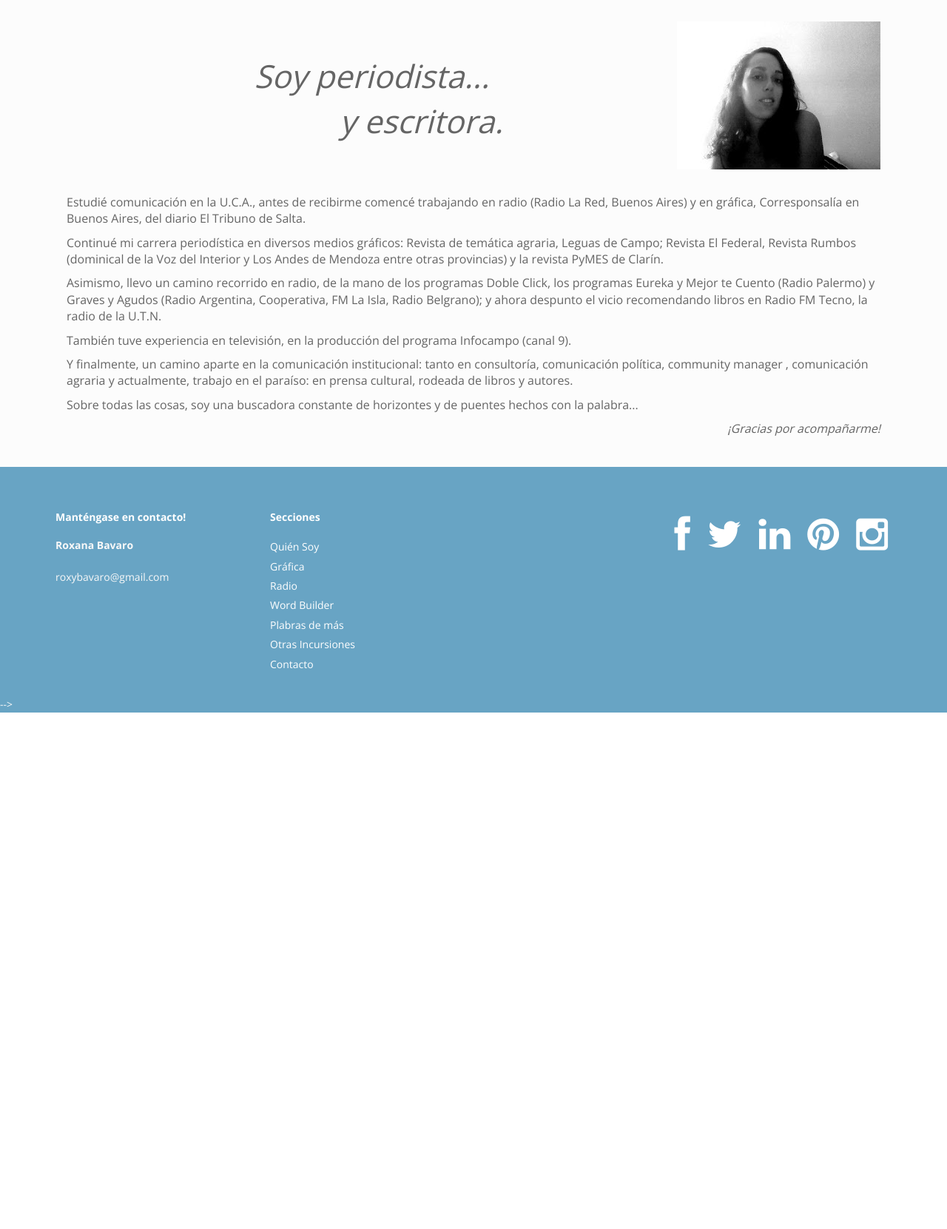
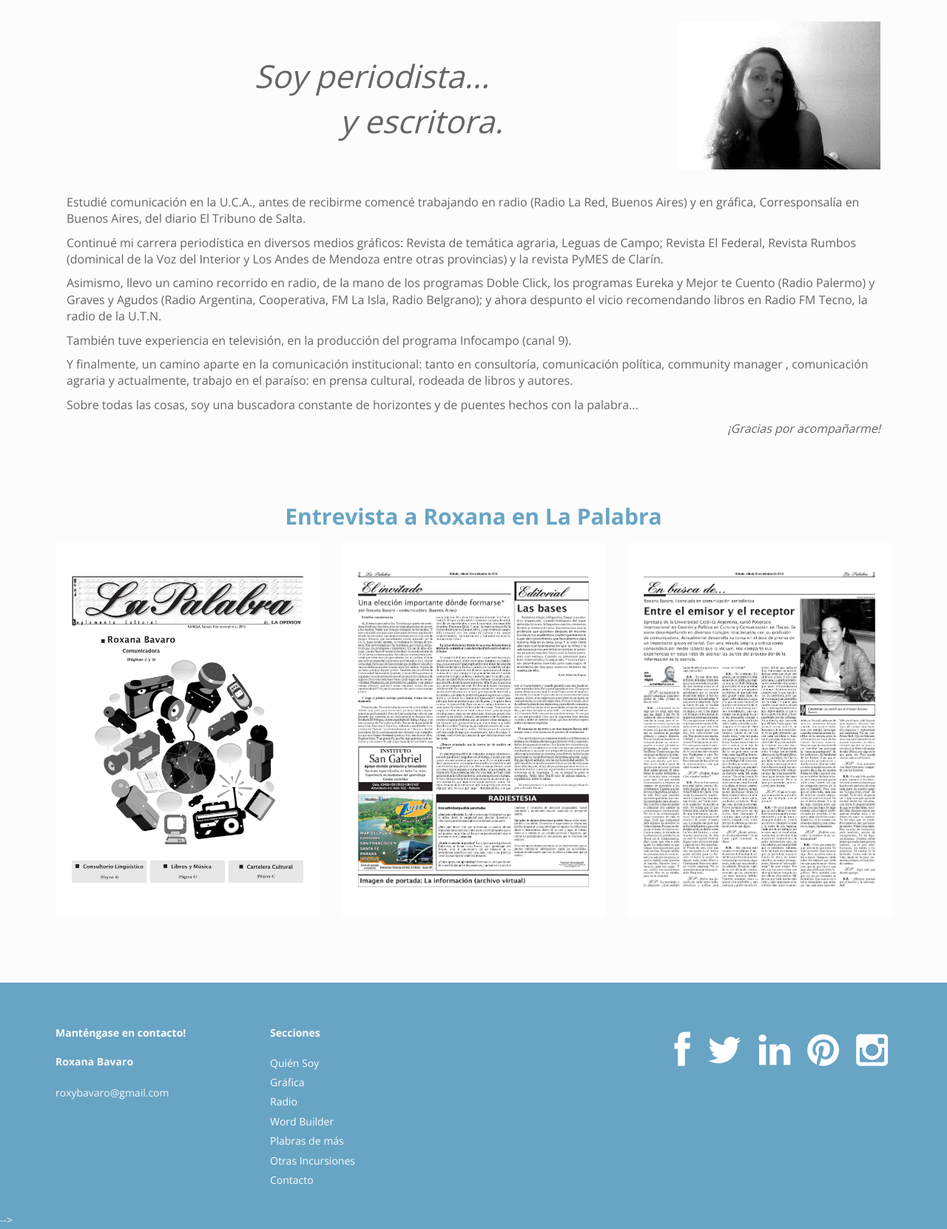
Before and after one commit to c88lopez/roxy, a PHP site: page / in a window 1280 px wide. Shown: the part 213-1874 px from the top of the page at 74% size. Before the commit the page ends 1176 px from the top, so only its background shows below. Run offline with PHP 8.4, Linux system fonts and the light colour scheme.

Commit message:
Se realizaron los siguientes cambios: - Muchos cambios... (cuak)

```diff
--- a/index.php
+++ b/index.php
@@ -100,6 +100,53 @@ require_once 'head.php';
             </div>
         </section>
 
+        <section id="featured">
+            <div class="container">
+                <div class="row"></div>
+
+                <div class="row">
+                    <div class="col-lg-12" style="text-align: center;">
+
+                        <h2><a>Entrevista a Roxana en La Palabra</a></h2>
+
+                        <div class="row">
+                            <section id="projects">
+                                <ul id="thumbs" class="portfolio">
+                                    <li class="item-thumbs col-lg-4 design">
+                                        <a class="hover-wrap fancybox" data-fancybox-group="gallery" title="Página 1" href="contenido/index/LA_PALABRA_Pagina_1.jpg">
+                                            <span class="overlay-img"></span>
+                                            <span class="overlay-img-thumb font-icon-plus"></span>
+                                        </a>
+
+                                        <img src="contenido/index/LA_PALABRA_Pagina_1.jpg" alt="">
+                                    </li>
+
+                                    <li class="item-thumbs col-lg-4 design">
+                                        <a class="hover-wrap fancybox" data-fancybox-group="gallery" title="Página 2" href="contenido/index/LA_PALABRA_Pagina_2.jpg">
+                                            <span class="overlay-img"></span>
+                                            <span class="overlay-img-thumb font-icon-plus"></span>
+                                        </a>
+
+                                        <img src="contenido/index/LA_PALABRA_Pagina_2.jpg" alt="">
+                                    </li>
+
+                                    <li class="item-thumbs col-lg-4 photography">
+                                        <a class="hover-wrap fancybox" data-fancybox-group="gallery" title="Página 3" href="contenido/index/LA_PALABRA_Pagina_3.jpg">
+                                            <span class="overlay-img"></span>
+                                            <span class="overlay-img-thumb font-icon-plus"></span>
+                                        </a>
+
+                                        <img src="contenido/index/LA_PALABRA_Pagina_3.jpg" alt="">
+                                    </li>
+                                </ul>
+                            </section>
+                        </div>
+
+                    </div>
+                </div>
+            </div>
+        </section>
+
         <?php require_once 'footer.php'; ?>
 
     </div>
```
Also changed, not shown: contenido/index/LA_PALABRA_Pagina_1.jpg (added), contenido/index/LA_PALABRA_Pagina_2.jpg (added), contenido/index/LA_PALABRA_Pagina_3.jpg (added).
